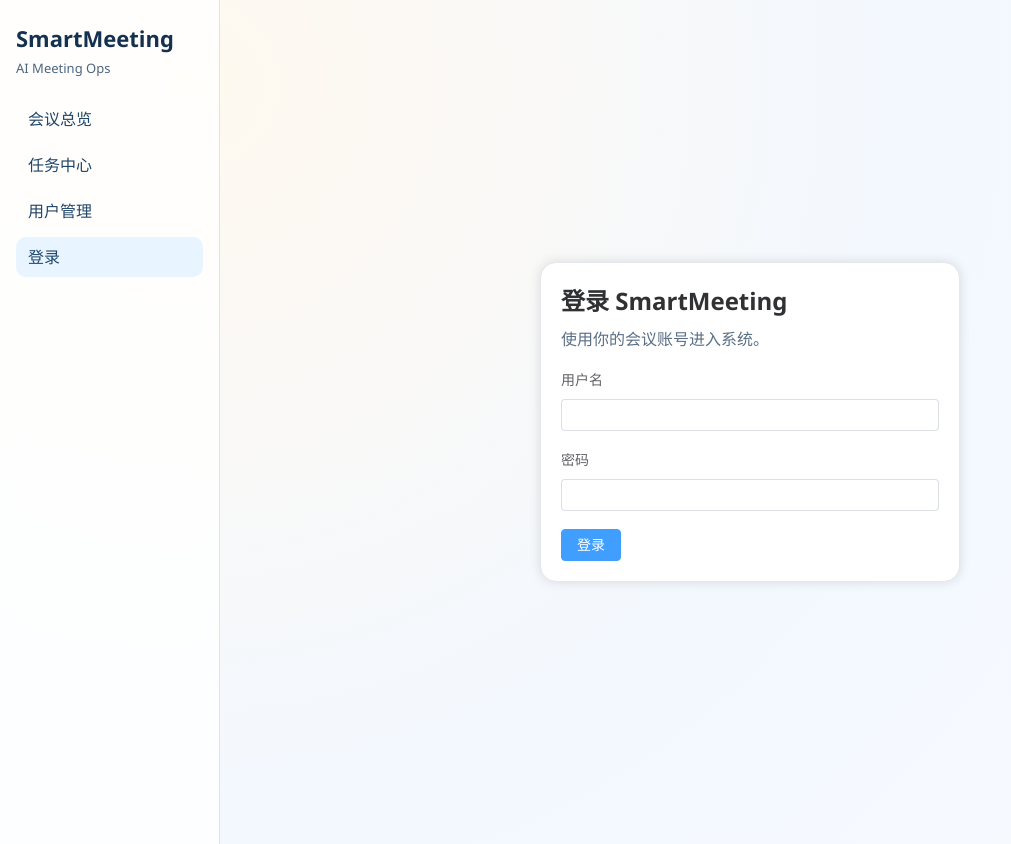
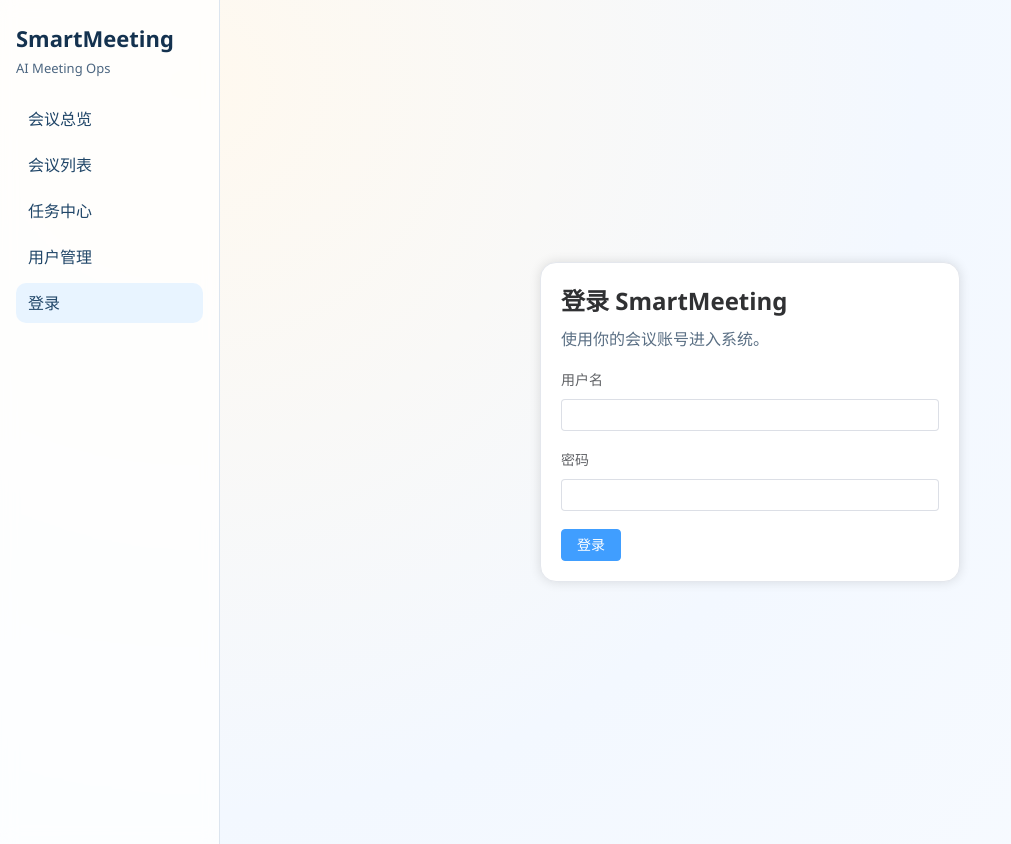
Before and after one commit to STAR03-byte/SmartMeeting, a Vue app in the folder frontend/: page /login in a window 1280 px wide. Shown: the whole page, without its empty margins (0-1011 px from the left). Built offline with nearby package versions, Linux system fonts and the light colour scheme.

Commit message:
fix(frontend): add meetings list navigation link to sidebar

```diff
--- a/frontend/src/App.vue
+++ b/frontend/src/App.vue
@@ -7,6 +7,7 @@
       </div>
       <nav>
         <RouterLink to="/">会议总览</RouterLink>
+        <RouterLink to="/meetings">会议列表</RouterLink>
         <RouterLink to="/tasks">任务中心</RouterLink>
         <RouterLink to="/users">用户管理</RouterLink>
         <RouterLink to="/login">登录</RouterLink>
```
